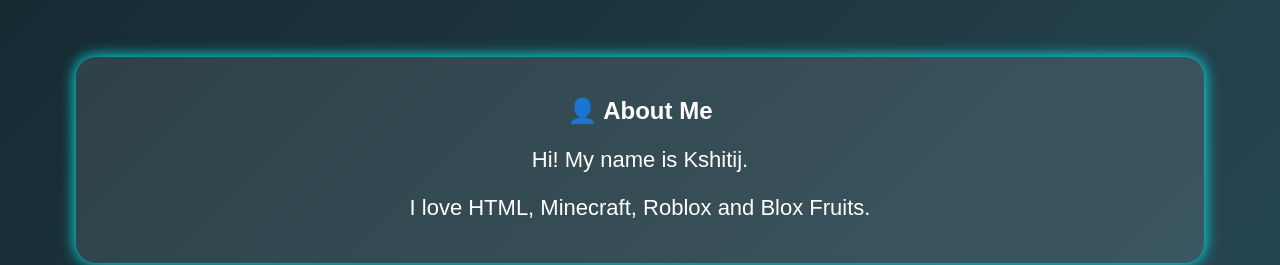
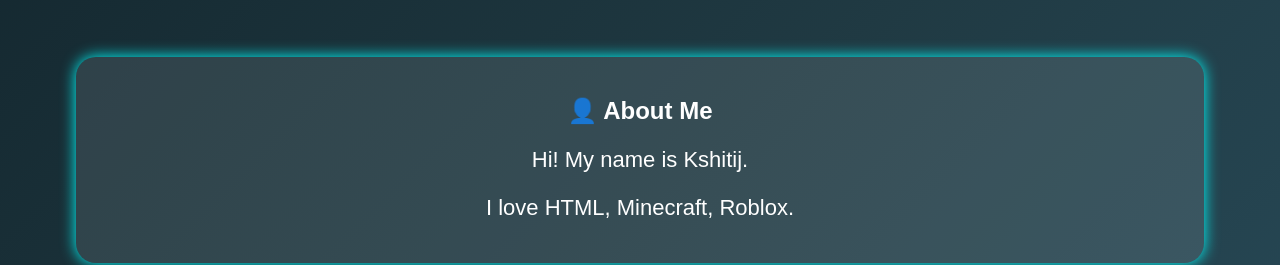
Before and after one commit to kshitijmisal4-max/My-web, a plain HTML site: page index.html in a window 1280 px wide. Shown: the part 541-806 px from the top of the page. Drawn offline with Linux system fonts and the light colour scheme.

Commit message:
Update index.html

```diff
--- a/index.html
+++ b/index.html
@@ -86,7 +86,7 @@
 <div class="card">
 <h2>👤 About Me</h2>
 <p>Hi! My name is Kshitij.</p>
-<p>I love HTML, Minecraft, Roblox and Blox Fruits.</p>
+<p>I love HTML, Minecraft, Roblox.</p>
 </div>
 
 <div class="card">
```
